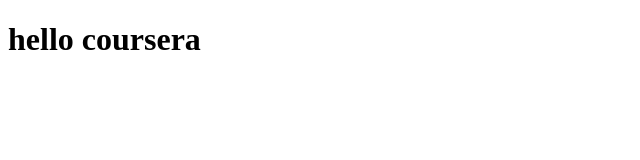
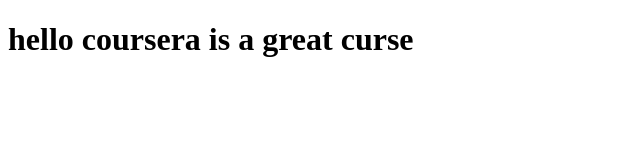
Before and after one commit to HERRERA1010/coursera-test, a plain HTML site: page site/index.html in a window 1280 px wide. Shown: the whole page, without its empty margins (0-640 px from the left). Drawn offline with Linux system fonts and the light colour scheme.

Commit message:
small adition to our page content.

```diff
--- a/site/index.html
+++ b/site/index.html
@@ -4,6 +4,6 @@
 	<title>hello world</title>
 </head>
 <body>
-<h1>hello coursera</h1>
+<h1>hello coursera is a great curse</h1>
 </body>
 </html>
```
